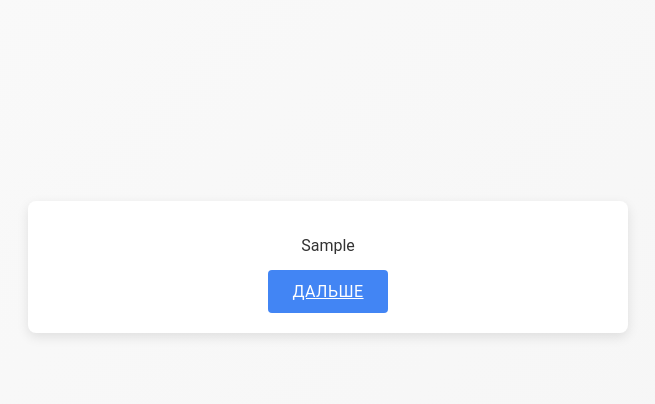
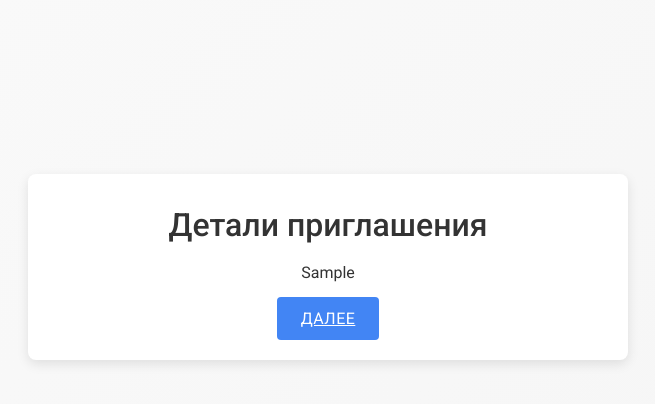
Before and after one commit to Lavochka123/Svety4, a Flask app: page /invite/1/page2 in a window 1280 px wide. Shown: the part 133-537 px from the top of the page, without its empty margins (312-967 px from the left). Run offline with Flask 3, Linux system fonts and the light colour scheme; tables that the repository leaves empty hold one stand-in row (values such as "Sample post").

Commit message:
Update page2.html

```diff
--- a/template/page2.html
+++ b/template/page2.html
@@ -2,14 +2,15 @@
 <html lang="ru">
 <head>
   <meta charset="UTF-8">
-  <title>Страница 2</title>
+  <title>Детали приглашения — Страница 2</title>
   <link rel="stylesheet" href="/static/css/style.css">
+  <link href="https://fonts.googleapis.com/css2?family=Roboto:wght@400;500&display=swap" rel="stylesheet">
 </head>
-<body class="{{ data.design }}">
+<body>
   <div class="container">
+    <h1>Детали приглашения</h1>
     <p>{{ data.page2 }}</p>
-
-    <a href="/invite/{{ data.id }}/page3" class="button">Дальше</a>
+    <a href="/invite/{{ data.id }}/page3" class="button">Далее</a>
   </div>
 </body>
 </html>
```
